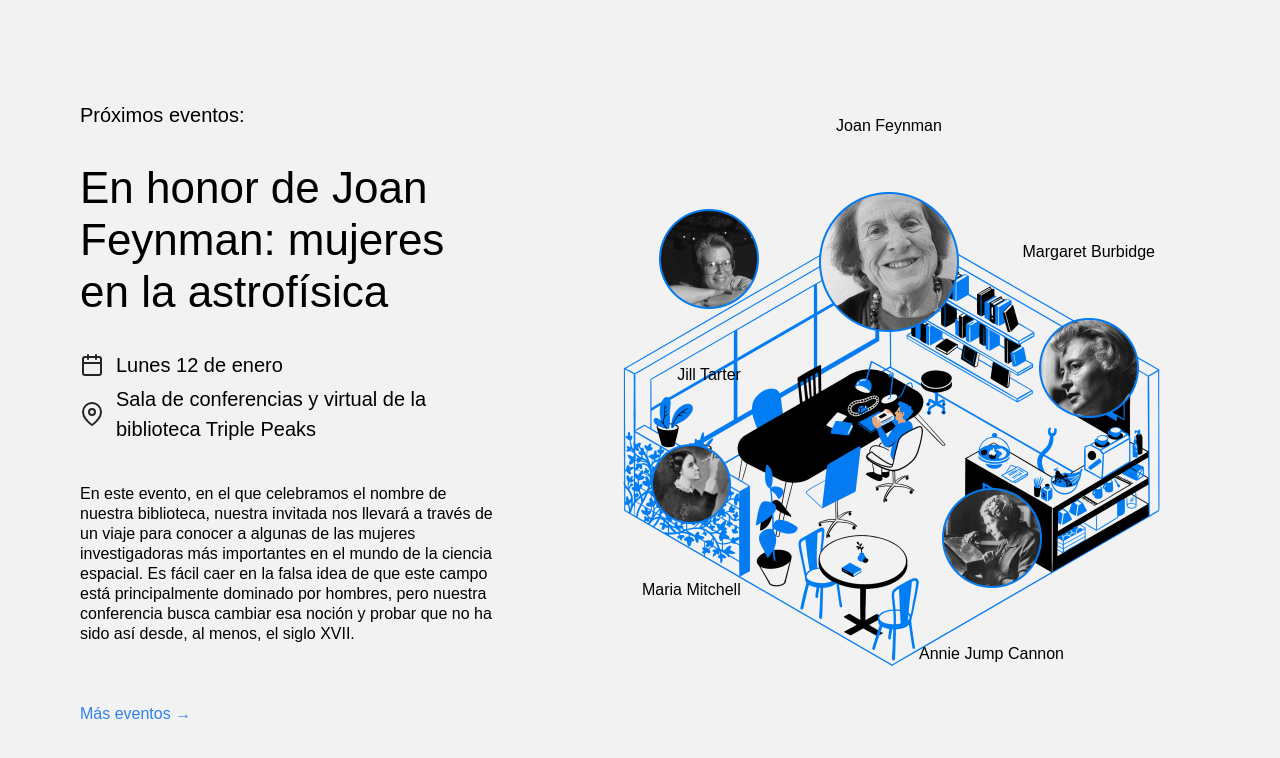
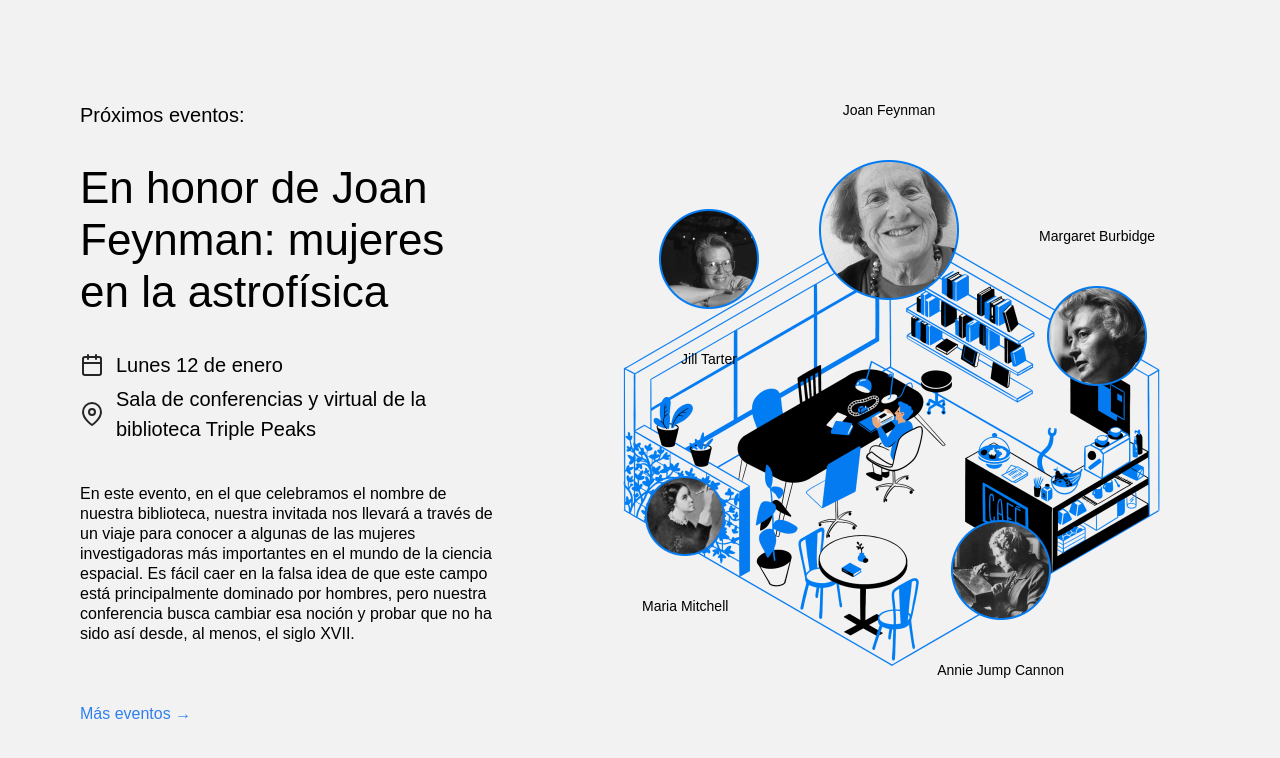
Before and after one commit to Isaac14ik/web_project_library_es, a plain HTML site: page index.html in a window 1280 px wide. Shown: the part 2094-2852 px from the top of the page. Drawn offline with Linux system fonts and the light colour scheme.

Commit message:
cambio css .person__caption

```diff
--- a/styles/style.css
+++ b/styles/style.css
@@ -284,3 +284,8 @@
 .person__image_size_s {
   width: 80px;
 }
+.person__caption {
+  text-align: center;
+  font-size: 14px;
+  margin: 0;
+}
```
